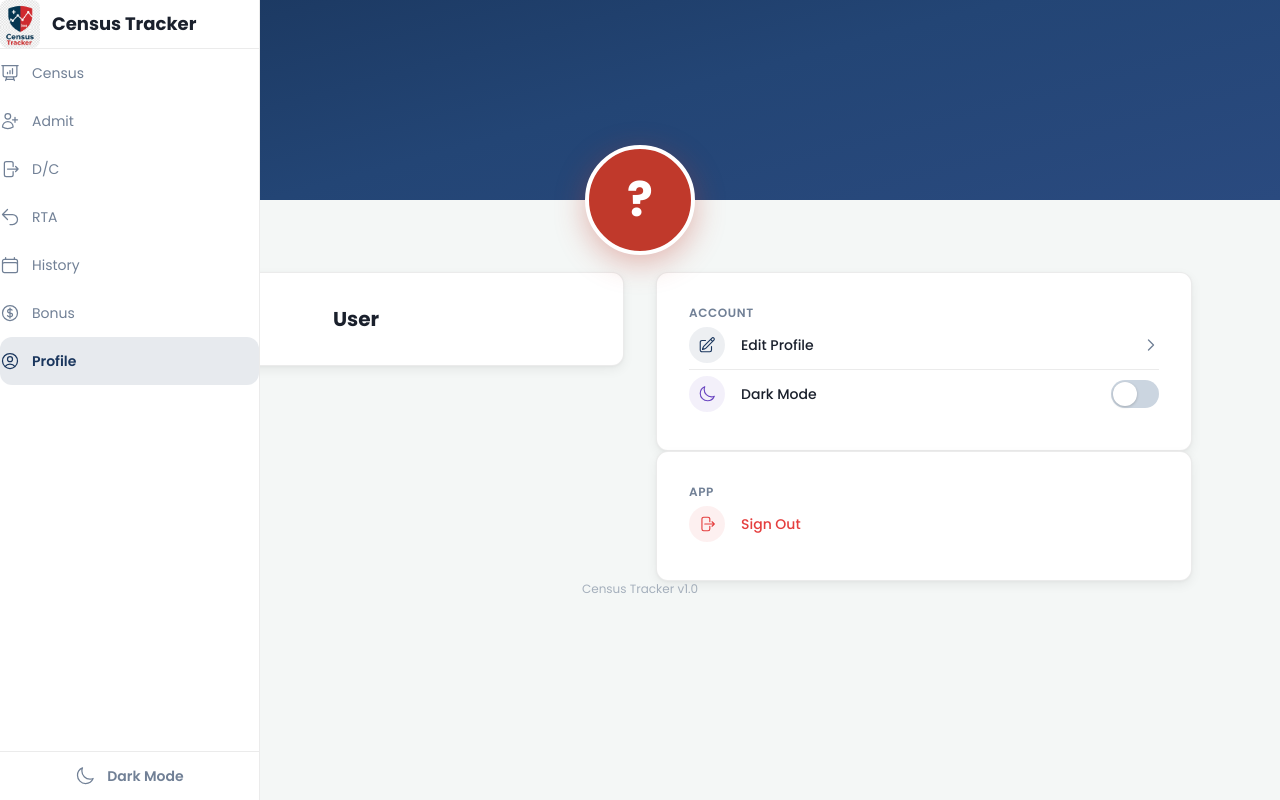
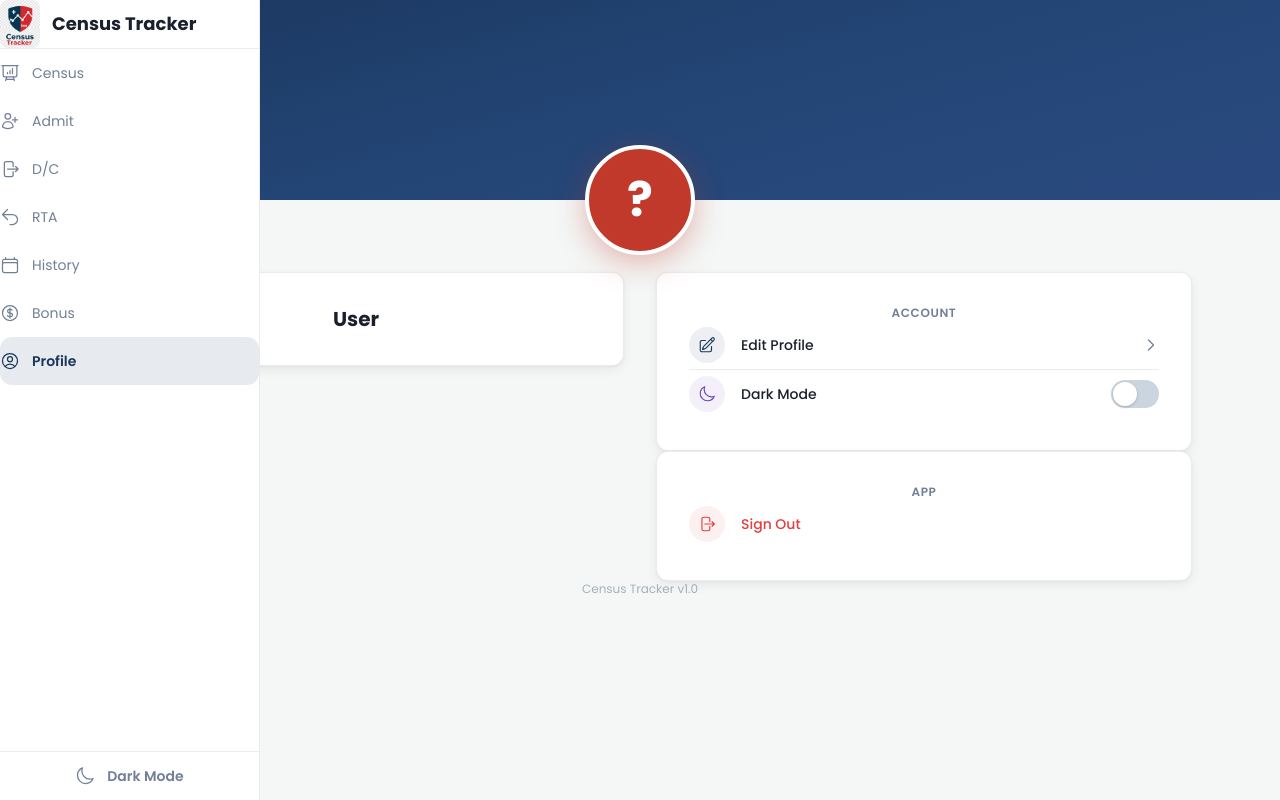
Before and after one commit to cardboardamigo/SLS-ADC, a Next.js app: page /profile in a window 1280 px wide. Built offline with nearby package versions, Linux system fonts and the light colour scheme; no server answers; the database is empty; sample sign-in values are in the browser's storage.

Commit message:
Center 'Account' and 'App' section headers in profile page
https://claude.ai/code/session_01WnsTdsGNvxAPJEweQ6TU28

```diff
--- a/src/app/profile/page.tsx
+++ b/src/app/profile/page.tsx
@@ -123,7 +123,7 @@ export default function ProfilePage() {
               {/* ── Settings List ── */}
               <div className="card overflow-hidden mb-12">
                 <h3
-                  className="text-xs font-semibold uppercase tracking-wider pb-2"
+                  className="text-xs font-semibold uppercase tracking-wider pb-2 text-center"
                   style={{ color: "var(--text-muted)" }}
                 >
                   Account
@@ -201,7 +201,7 @@ export default function ProfilePage() {
               {/* ── App Section ── */}
               <div className="card overflow-hidden mb-12">
                 <h3
-                  className="text-xs font-semibold uppercase tracking-wider pb-2"
+                  className="text-xs font-semibold uppercase tracking-wider pb-2 text-center"
                   style={{ color: "var(--text-muted)" }}
                 >
                   App
```
